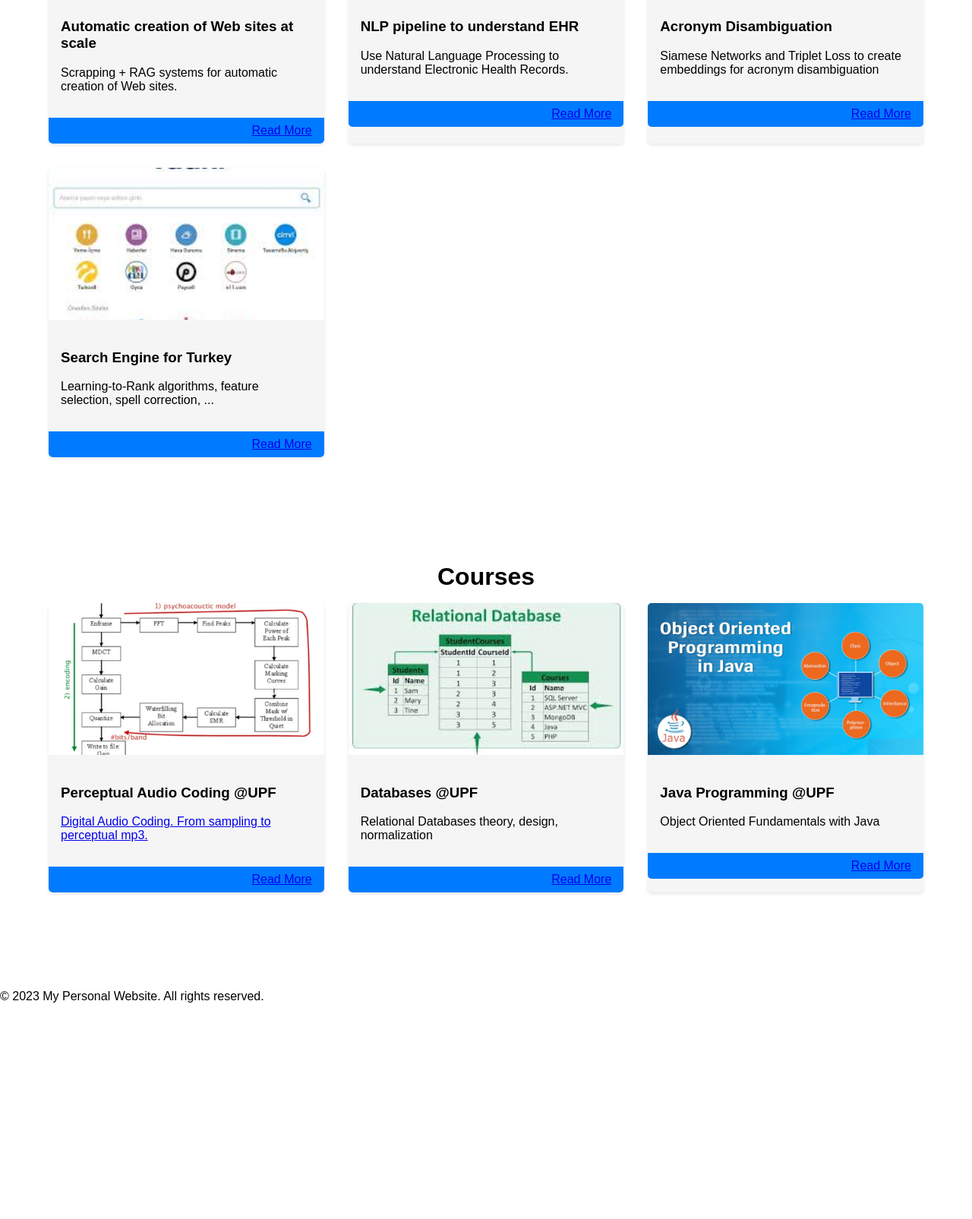
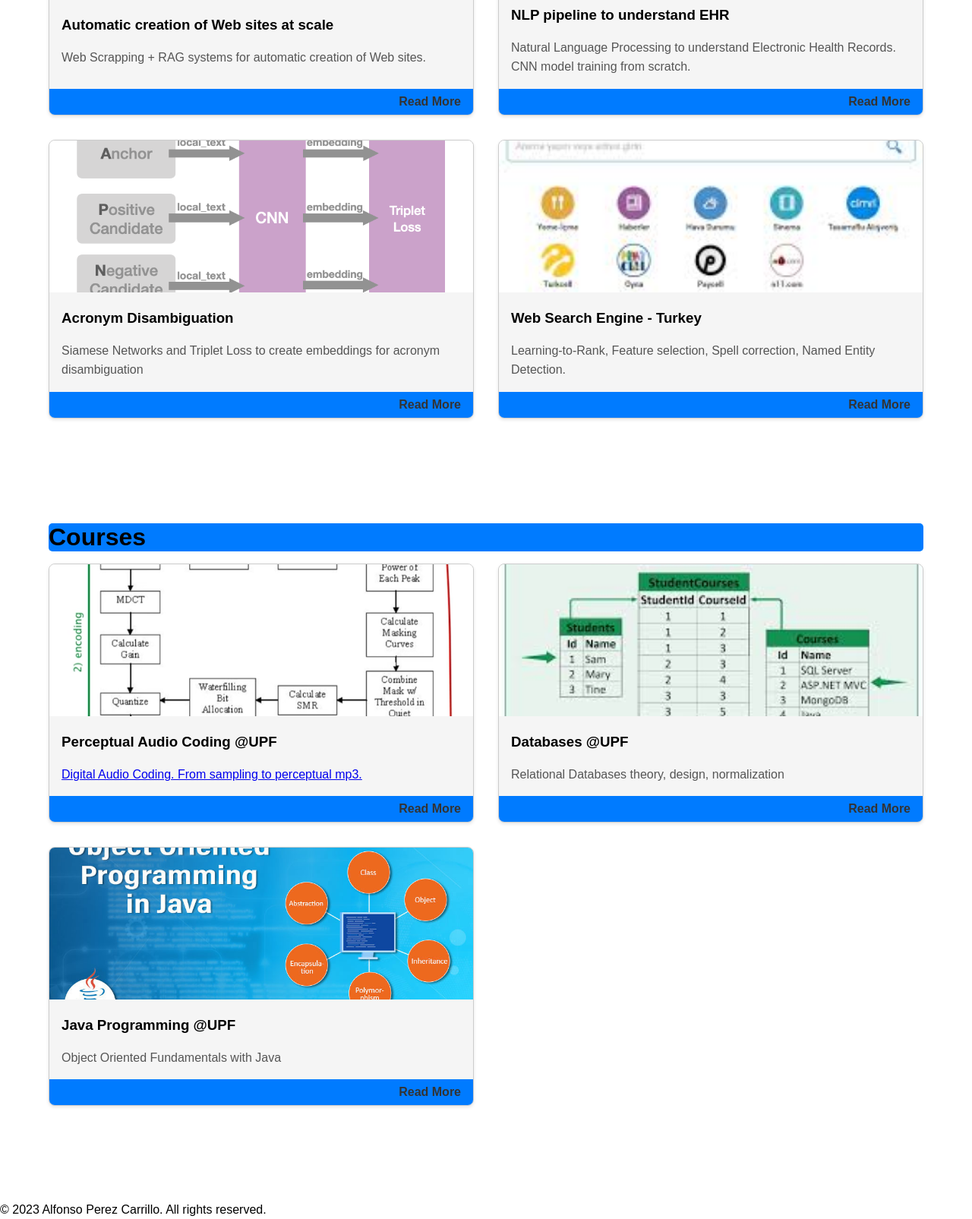
Before and after one commit to aPerezCarrillo/aPerezCarrillo.github.io, a plain HTML site: page index.html in a window 1280 px wide. Shown: the part 854-2459 px from the top of the page at 76% size. Before the commit the page ends 2191 px from the top, so only its background shows below. Drawn offline with Linux system fonts and the light colour scheme.

Commit message:
Added about, some projects and courses to index.html

```diff
--- a/index.html
+++ b/index.html
@@ -42,10 +42,10 @@
             </div>
             <div class="Projects-info module-info">
                 <h3>Automatic creation of Web sites at scale</h3>
-                <p>Scrapping + RAG systems for automatic creation of Web sites.</p>
+                <p>Web Scrapping + RAG systems for automatic creation of Web sites.</p>
             </div>
             <div class="Projects-link module-link">
-                <a href="automatic creation of web sites at scale-page.html">Read More</a>
+                <a href="">Read More</a>
             </div>
         </div>
 
@@ -55,7 +55,7 @@
             </div>
             <div class="Projects-info module-info">
                 <h3>NLP pipeline to understand EHR</h3>
-                <p>Use Natural Language Processing to understand Electronic Health Records.
+                <p>Natural Language Processing to understand Electronic Health Records. CNN model training from scratch.
  <!-- ul>
   <li>EHR annotation - labelstud.io</li>
   <li>Build and train models from scratch - Convolutional Neural Networks</li>
@@ -64,7 +64,7 @@
 </p>
             </div>
             <div class="Projects-link module-link">
-                <a href="nlp pipeline to understand ehr-page.html">Read More</a>
+                <a href="">Read More</a>
             </div>
         </div>
 
@@ -77,21 +77,21 @@
                 <p>Siamese Networks and Triplet Loss to create embeddings for acronym disambiguation</p>
             </div>
             <div class="Projects-link module-link">
-                <a href="acronym disambiguation-page.html">Read More</a>
+                <a href="">Read More</a>
             </div>
         </div>
 
         <div class="Projects-item module-item">
             <div class="Projects-image module-image">
-                <img src="yaani_search_engine.jpg" alt="Search Engine for Turkey Image">
+                <img src="yaani_search_engine.jpg" alt="Web Search Engine - Turkey Image">
             </div>
             <div class="Projects-info module-info">
-                <h3>Search Engine for Turkey</h3>
-                <p>Learning-to-Rank algorithms, feature selection, spell correction, ...
+                <h3>Web Search Engine - Turkey</h3>
+                <p>Learning-to-Rank, Feature selection, Spell correction, Named Entity Detection.
 </p>
             </div>
             <div class="Projects-link module-link">
-                <a href="search engine for turkey-page.html">Read More</a>
+                <a href="">Read More</a>
             </div>
         </div>
 
@@ -113,7 +113,7 @@
 </p>
             </div>
             <div class="Courses-link module-link">
-                <a href="perceptual audio coding @upf-page.html">Read More</a>
+                <a href="">Read More</a>
             </div>
         </div>
 
@@ -126,7 +126,7 @@
                 <p>Relational Databases theory, design, normalization</p>
             </div>
             <div class="Courses-link module-link">
-                <a href="databases @upf-page.html">Read More</a>
+                <a href="">Read More</a>
             </div>
         </div>
 
@@ -139,7 +139,7 @@
                 <p>Object Oriented Fundamentals with Java</p>
             </div>
             <div class="Courses-link module-link">
-                <a href="java programming @upf-page.html">Read More</a>
+                <a href="">Read More</a>
             </div>
         </div>
 
@@ -149,7 +149,7 @@
     </main>
 
     <footer>
-        <p>&copy; 2023 My Personal Website. All rights reserved.</p>
+        <p>&copy; 2023 Alfonso Perez Carrillo. All rights reserved.</p>
     </footer>
 </body>
 </html>
--- a/styles/style_full.css
+++ b/styles/style_full.css
@@ -5,7 +5,7 @@ body {
   padding: 0;
 }
 
-        /* Header Styles */
+/* Header Styles */
         header {
             position: relative;
             height: 400px;
@@ -51,7 +51,7 @@ body {
             font-weight: bold;
         }
 
-        /* About Widget Styles */
+/* About Widget Styles */
         .about-widget {
             background-color: rgba(0, 0, 0, 0.5);
             color: white;
@@ -67,12 +67,12 @@ body {
             display: inline-block;
         }
 
-        /* Main Content Styles */
+/* Main Content Styles */
         main {
             padding: 80px 50px;
         }
 
-        /* Navigation Menu Styles */
+/* Navigation Menu Styles */
         nav {
             position: absolute;
             top: 0px;
@@ -115,19 +115,32 @@ h2 {
 .module-title {
   font-size: 2rem;
   margin-bottom: 1rem;
+  background-color: #f5f5f5;
+  border-radius: 5px;
+  text-align: left;
+  background-color: #007bff;
+  /*color: white;*/
 }
 
 .module-grid {
   display: grid;
-  grid-template-columns: repeat(auto-fit, minmax(300px, 1fr));
+  grid-template-columns: repeat(auto-fit, minmax(400px, 1fr));
   grid-gap: 2rem;
 }
 
 .module-item {
   background-color: #f5f5f5;
-  border-radius: 5px;
+ /* border-radius: 5px; */
   box-shadow: 0 2px 4px rgba(0, 0, 0, 0.1);
   overflow: hidden;
+  border: 1px solid #ccc;
+   border-radius: 8px;
+   /* padding: 20px; */
+    display: flex;
+    flex-direction: column;
+    justify-content: space-between;  /* Ensures space between content and link */
+    /*height: 600px; *//* Set a fixed height for uniformity */
+        flex-grow: 1; /* Allows the content area to grow and take available space */
 }
 
 .module-image img {
@@ -137,14 +150,39 @@ h2 {
 }
 
 .module-info {
-  padding: 1rem;
+  padding: 0rem 1rem;
+
+}
+
+.module-info p{
+    font-size: 1em; /* Standard font size for description */
+    color: #555; /* Softer color for description */
+    line-height: 1.6; /* Improved readability */
+   /* margin-bottom: 15px; /* Space below the description */*/
 }
 
 .module-link {
   display: block;
   text-align: right;
   padding: 0.5rem 1rem;
-  background-color: #007bff;
+  /*background-color: #007bff;*/
   color: #fff;
-  border-radius: 0 0 5px 5px;
+  /*border-radius: 0 0 5px 5px;*/
+
+  /*text-align: center;*/
+   background-color: #007bff; /* Bootstrap primary color */
+   /* color: white;*/
+   /* padding: 10px;*/
+   /* text-decoration: none;*/
+  /*  border-radius: 5px;*/
 }
+
+.module-link a {
+    color: #333;
+    text-decoration: none;
+    font-weight: bold;
+}
+
+.module-link a:hover {
+    color: #666;
+}
```
